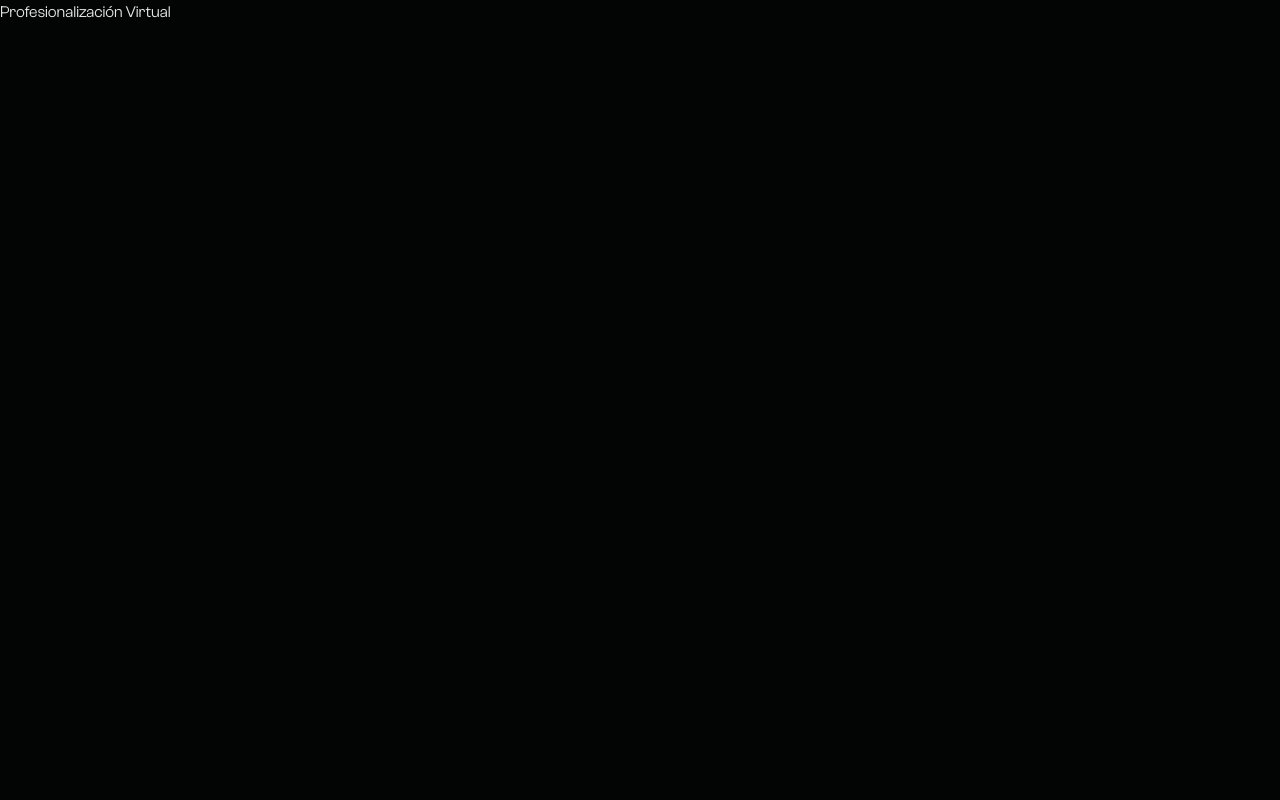
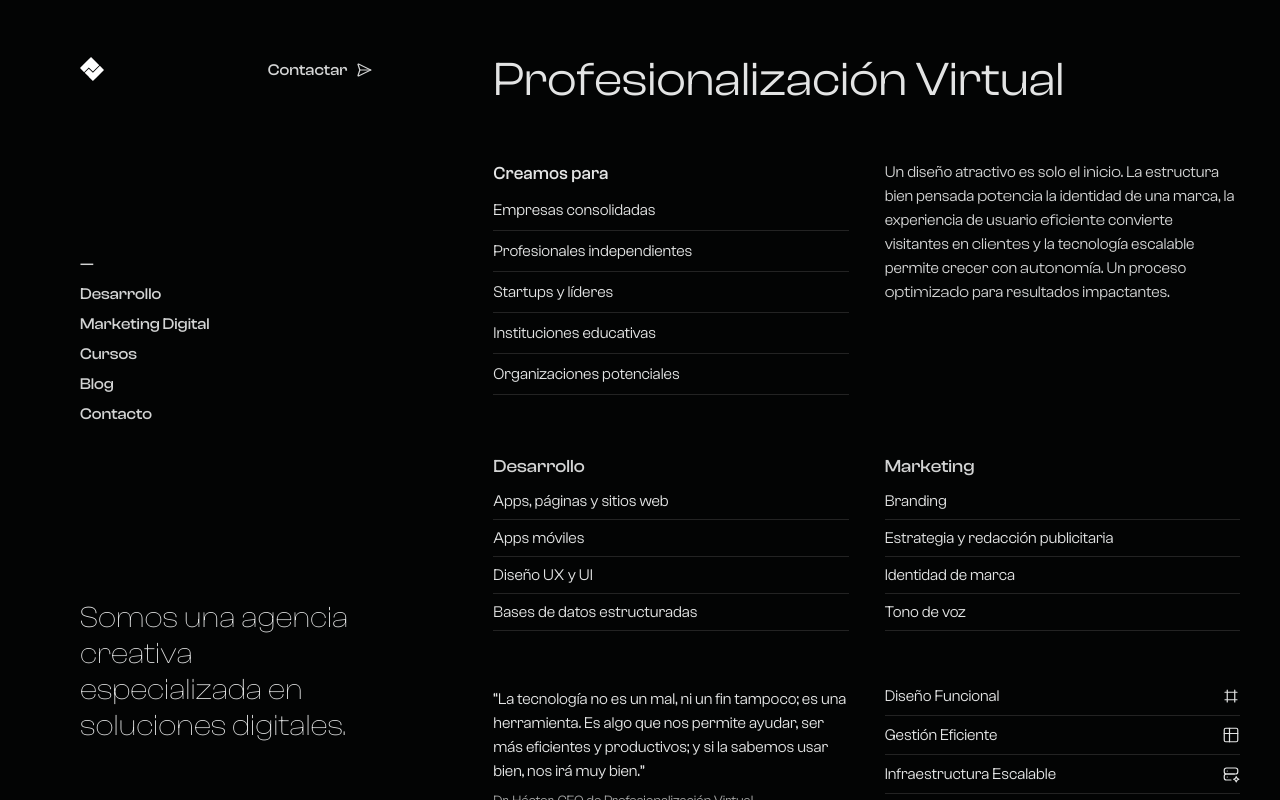
Before and after one commit to esflowers/the-company, a Next.js app: page / in a window 1280 px wide. Built offline with nearby package versions, Linux system fonts and the light colour scheme; a web font is replaced by a local one.

Commit message:
add content to home page

```diff
--- a/src/app/page.tsx
+++ b/src/app/page.tsx
@@ -1,9 +1,129 @@
+import Department from "./components/layouts/Department";
+import { IconFrame, IconSchool, IconServer, IconTable, IconTrendingUp, IconWorld } from "./components/icons";
+import { companyMail, companyPhone, companyUbication, linkDevelopment, linkMail, linkMap, linkMarketing, linkPhone } from "./ui/links";
+import Quote from "./components/ui/Quote";
+import CardFusion from "./components/ui/CardFusion";
+import ItemList from "./components/ui/ItemList";
+import Link from "next/link";
+import Button from "./components/ui/Button";
+
 export default function Home() {
   return (
-    <>
-      <main>
-        Profesionalización Virtual
+    <Department>
+      <main className="space-y-12 xl:space-y-14">
+        <h2 className="font-brand text-4xl lg:text-5xl 2xl:text-6xl select-none">Profesionalización Virtual</h2>
+
+        <div className="grid grid-cols-1 sm:grid-cols-2 gap-6 lg:gap-8 xl:gap-9">
+          <div className="space-y-2.5 lg:space-y-3">
+            <h3 className="font-medium text-lg">Creamos para</h3>
+            <ul>
+              <ItemList isFirst={true} className="leading-tight">
+                Empresas consolidadas
+              </ItemList>
+              <ItemList className="leading-tight">
+                Profesionales independientes
+              </ItemList>
+              <ItemList className="leading-tight">
+                Startups y líderes
+              </ItemList>
+              <ItemList className="leading-tight">
+                Instituciones educativas
+              </ItemList>
+              <ItemList className="leading-tight">
+                Organizaciones potenciales
+              </ItemList>
+            </ul>
+          </div>
+          <p className="text-pretty text-primary-300">Un diseño atractivo es solo el <span className="font-brand">inicio</span>. La estructura bien pensada <span className="font-brand">potencia</span> la identidad de una marca, la experiencia de usuario <span className="font-brand">eficiente</span> convierte visitantes en <span className="font-brand">clientes</span> y la tecnología escalable permite crecer con <span className="font-brand">autonomía</span>. Un proceso <span className="font-brand">optimizado</span> para resultados impactantes.</p>
+        </div>
+
+        <div className="grid grid-cols-1 sm:grid-cols-2 gap-6 lg:gap-8 xl:gap-9">
+          <div className="space-y-2.5 lg:space-y-3">
+            <Button isLink={true} href={linkDevelopment} variant="text" size="lg">Desarrollo</Button>
+            <ul>
+              <ItemList isFirst={true}>
+                Apps, páginas y sitios web
+              </ItemList>
+              <ItemList>
+                Apps móviles
+              </ItemList>
+              <ItemList>
+                Diseño UX y UI
+              </ItemList>
+              <ItemList>
+                Bases de datos estructuradas
+              </ItemList>
+            </ul>
+          </div>
+          <div className="space-y-2.5 lg:space-y-3">
+            <Button isLink={true} href={linkMarketing} variant="text" size="lg">Marketing</Button>
+            <ul>
+              <ItemList isFirst={true}>
+                Branding
+              </ItemList>
+              <ItemList>
+                Estrategia y redacción publicitaria
+              </ItemList>
+              <ItemList>
+                Identidad de marca
+              </ItemList>
+              <ItemList>
+                Tono de voz
+              </ItemList>
+            </ul>
+          </div>
+        </div>
+
+        <div className="grid grid-cols-1 md:grid-cols-2 gap-6 lg:gap-8 xl:gap-9">
+          <div className="order-2 md:order-1">
+            <Quote quote="La tecnología no es un mal, ni un fin tampoco; es una herramienta. Es algo que nos permite ayudar, ser más eficientes y productivos; y si la sabemos usar bien, nos irá muy bien."
+                  author="Dr. Héctor, CEO de Profesionalización Virtual." link="https://www.facebook.com/share/v/15wJHf8ekQ/" textLink="Entrevista completa" />
+          </div>
+          <ul className="order-1 md:order-2">
+            <ItemList isFirst={true}>
+              <h4>Diseño Funcional</h4>
+              <IconFrame size="18" />
+            </ItemList>
+            <ItemList>
+              <h4>Gestión Eficiente</h4>
+              <IconTable size="18" />
+            </ItemList>
+            <ItemList>
+              <h4>Infraestructura Escalable</h4>
+              <IconServer size="18" />
+            </ItemList>
+            <ItemList>
+              <h4>Innovación Profesional</h4>
+              <IconTrendingUp size="18" />
+            </ItemList>
+            <ItemList >
+              <h4>Estrategia Digital</h4>
+              <IconWorld size="18" />
+            </ItemList>
+            <ItemList>
+              <h4>Educación Virtual</h4>
+              <IconSchool size="18" />
+            </ItemList>
+          </ul>
+        </div>
+
+        <div className="grid grid-cols-1 md:grid-cols-2 gap-6 lg:gap-8 xl:gap-9">
+          <div>
+            <CardFusion className="font-semibold text-2xl lg:text-3xl xl:text-4xl">Hagamos algo increíble...</CardFusion>
+          </div>
+          <ul>
+            <ItemList isFirst={true}>
+              <Link href={linkMail} className="transition duration-150 group-hover:text-white">{companyMail}</Link>
+            </ItemList>
+            <ItemList className="tracking-wide">
+              <Link href={linkPhone} className="transition duration-150 group-hover:text-white">{companyPhone}</Link>
+            </ItemList>
+            <ItemList className="leading-tight">
+              <Link href={linkMap} className="transition duration-150 group-hover:text-white">{companyUbication}</Link>
+            </ItemList>
+          </ul>
+        </div>
       </main>
-    </>
+    </Department>
   )
 }
```
